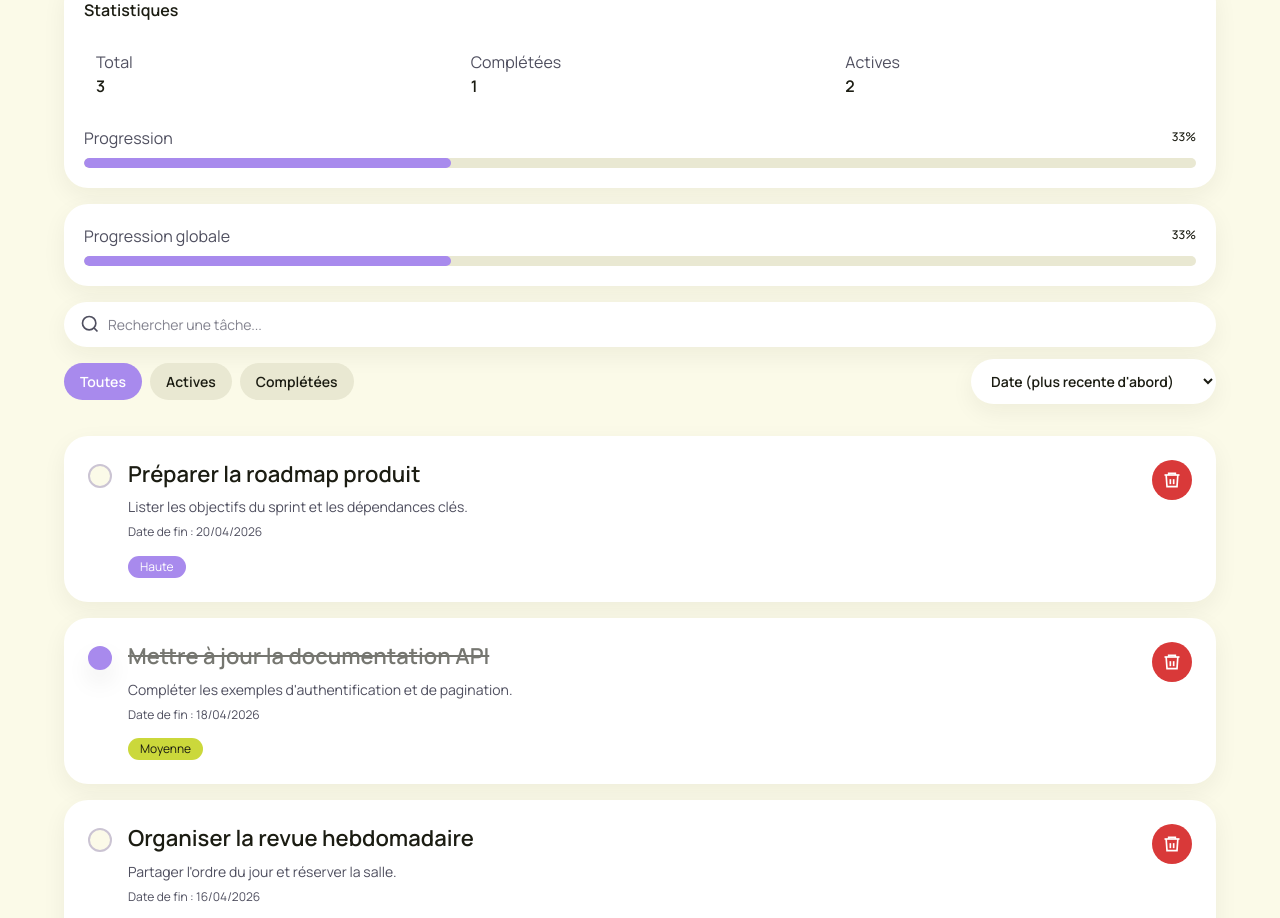
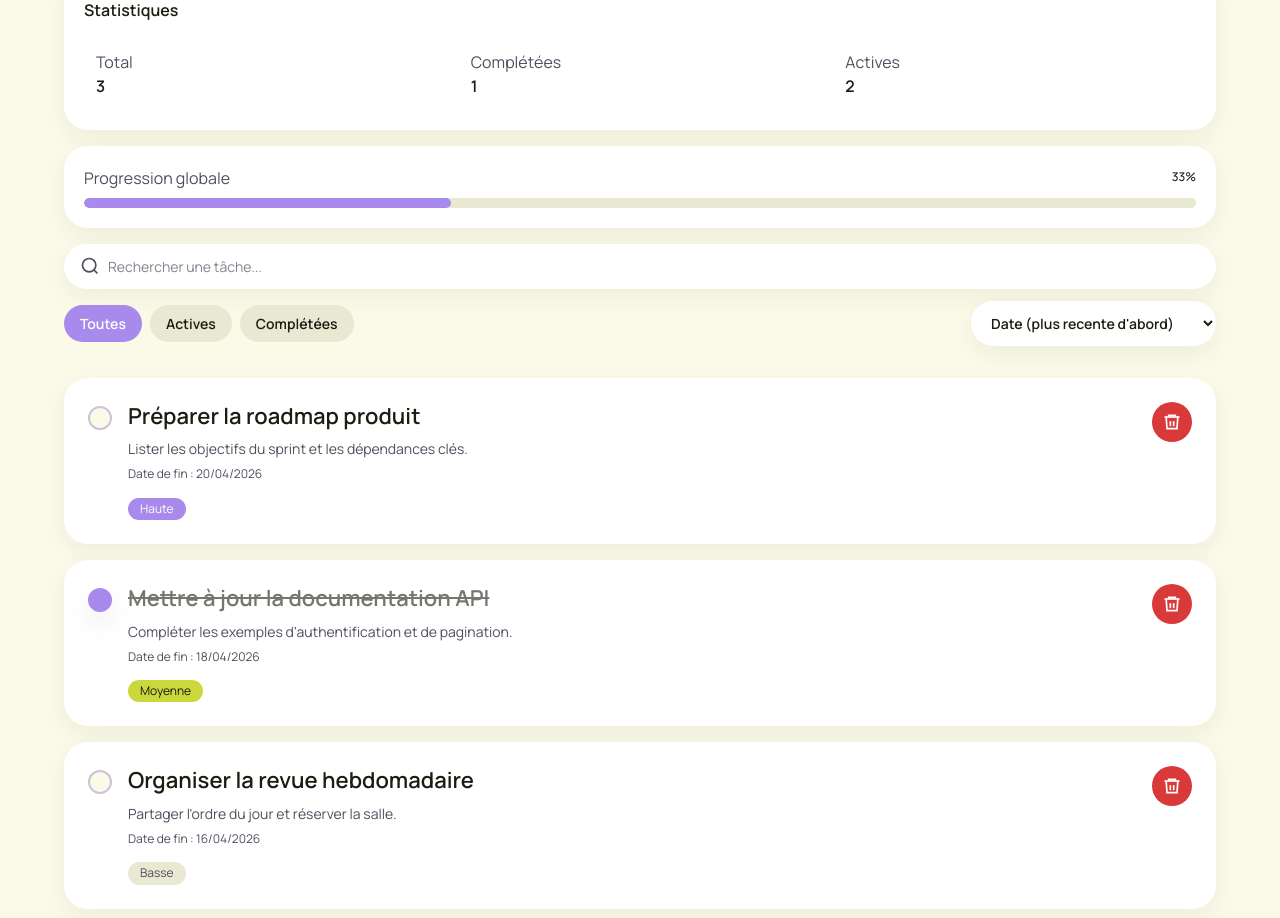
Before and after one commit to ISaejinI/AI-TaskManager, a Next.js app: page / in a window 1280 px wide. Shown: the part 844-1762 px from the top of the page. Built offline with nearby package versions, Linux system fonts and the light colour scheme.

Commit message:
fix: delete duplicated progressBar

```diff
--- a/src/components/TaskStats.js
+++ b/src/components/TaskStats.js
@@ -5,7 +5,6 @@ export default function TaskStats({ tasks = [] }) {
   const totalTasks = safeTasks.length;
   const completedTasks = safeTasks.filter((task) => task.completed).length;
   const activeTasks = totalTasks - completedTasks;
-  const progress = totalTasks > 0 ? Math.round((completedTasks / totalTasks) * 100) : 0;
 
   return (
     <section
@@ -33,26 +32,6 @@ export default function TaskStats({ tasks = [] }) {
         </article>
       </div>
 
-      <div className="mt-4">
-        <div className="mb-2 flex items-center justify-between">
-          <p className="text-label-sm text-on-surface-variant">Progression</p>
-          <p className="text-label-md font-medium text-on-surface">{progress}%</p>
-        </div>
-
-        <div
-          role="progressbar"
-          aria-label="Progression des tâches"
-          aria-valuemin={0}
-          aria-valuemax={100}
-          aria-valuenow={progress}
-          className="h-2.5 w-full overflow-hidden rounded-full bg-surface-container-high"
-        >
-          <div
-            className="h-full rounded-full bg-primary transition-all duration-300 ease-in-out"
-            style={{ width: `${progress}%` }}
-          />
-        </div>
-      </div>
     </section>
   );
 }
```
